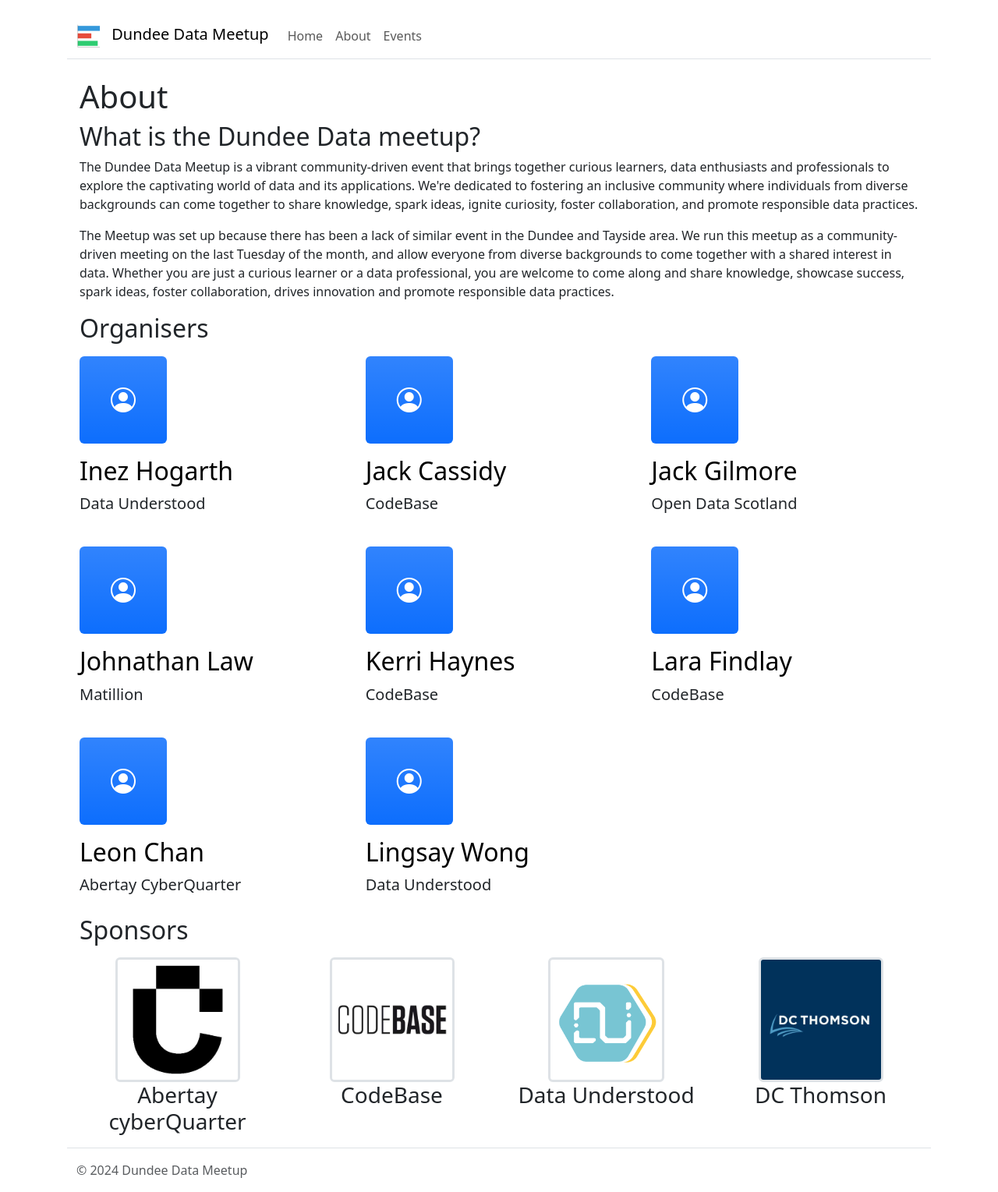
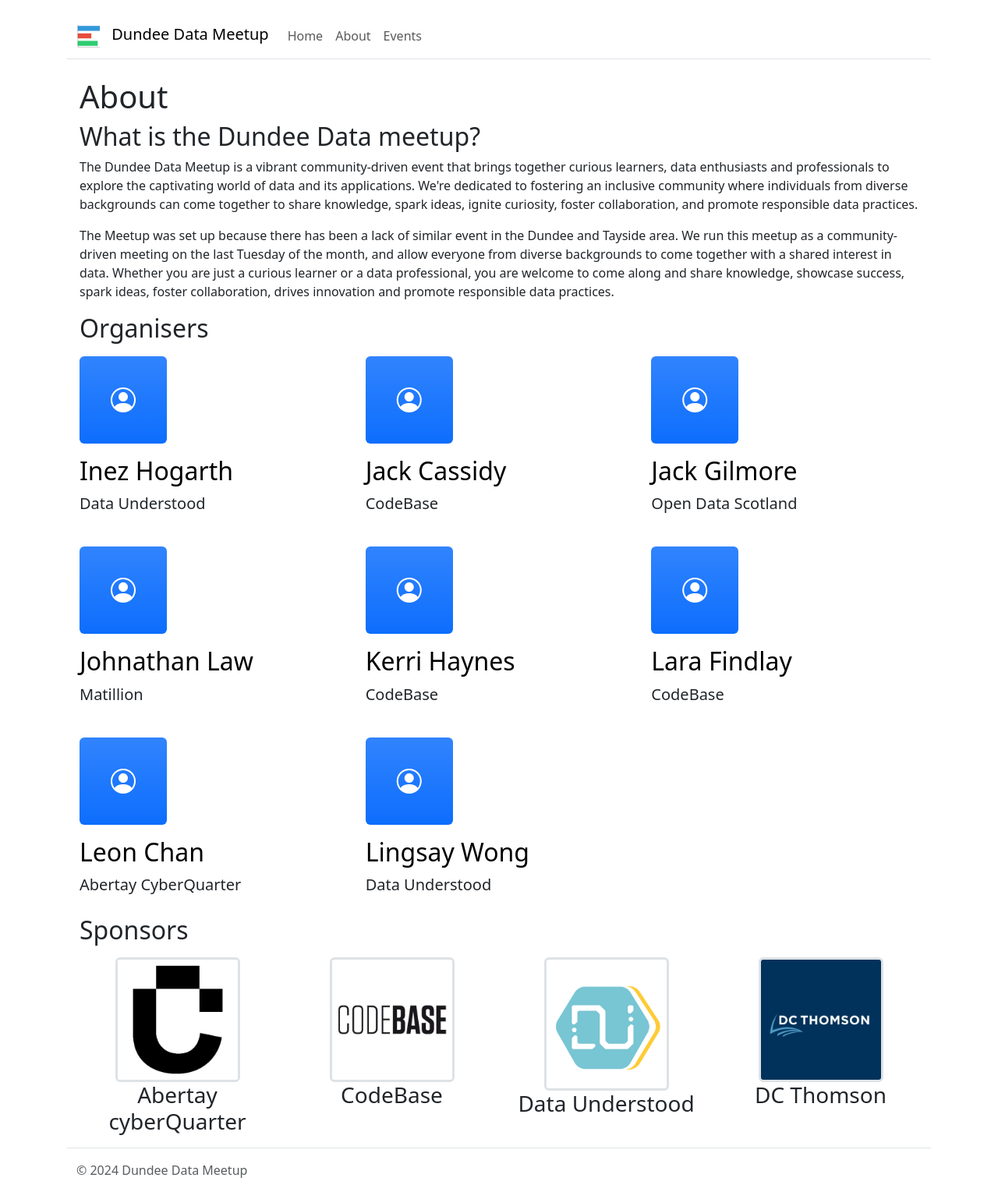
Before and after one commit to DundeeDataMeetup/dundeedatameetup.github.io, a Jekyll site: the page built from about.html, in a window 1280 px wide. Shown: the whole page at 78% size. Built offline with Jekyll 4.4.1, drawn with Linux system fonts in a browser that asks for light colours.

Commit message:
Content tweaks

```diff
--- a/about.html
+++ b/about.html
@@ -13,7 +13,7 @@
 
 <h2>Organisers</h2>
 
-<div class="row g-4 py-2 row-cols-1 row-cols-lg-3">
+<div class="row g-4 py-2 row-cols-2 row-cols-lg-3">
     {%for organiser in site.organisers%}
     <div class="col">
         <div class="headshot-wrapper d-inline-flex align-items-center justify-content-center text-bg-primary bg-gradient fs-2 mb-3 p-2 rounded">
--- a/assets/css/site.css
+++ b/assets/css/site.css
@@ -1,5 +1,6 @@
 .sponsor-logo {
-    height: 10rem;
+    width: 10rem;
+    height: auto;
 }
 
 .headshot-wrapper {
```
